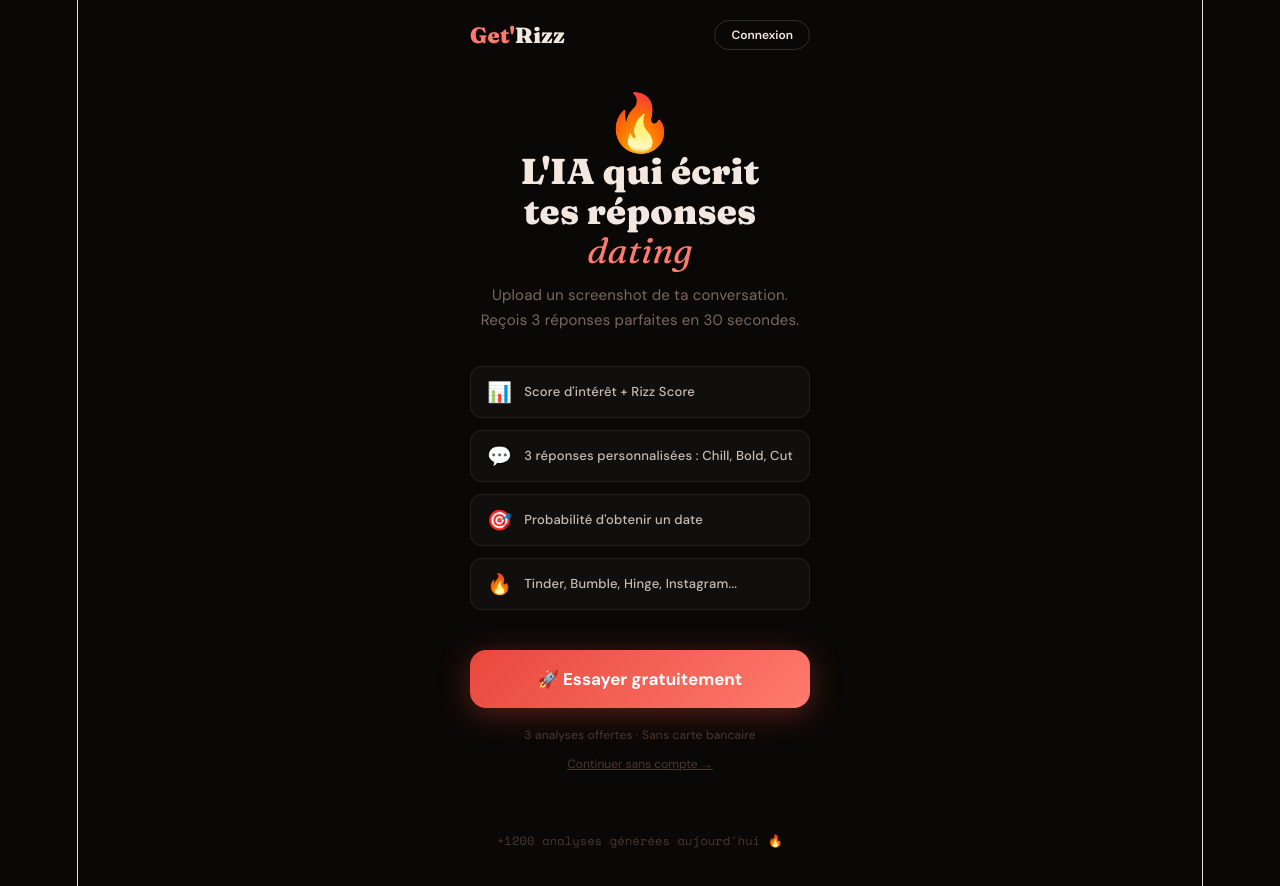
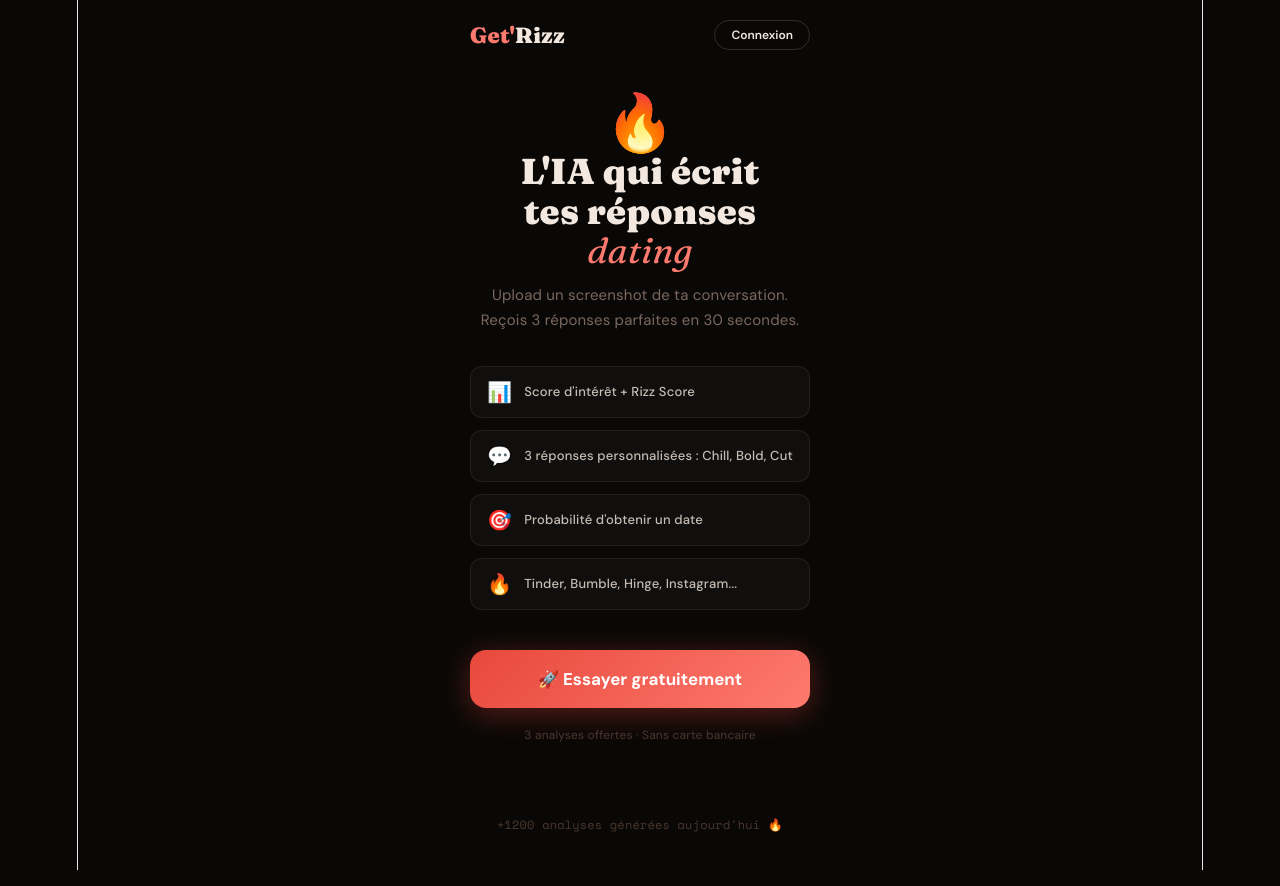
Before and after one commit to HyperHiveDEV/getrizz-app, a React (Vite) app: page / in a window 1280 px wide. Built offline with nearby package versions, Linux system fonts and the light colour scheme.

Commit message:
remove skip on landing

```diff
--- a/src/App.jsx
+++ b/src/App.jsx
@@ -1271,7 +1271,7 @@ function LandingPage({ onStart, onSkip }) {
         </div>
         <button onClick={onStart} style={{width:"100%",maxWidth:340,padding:"18px",background:"linear-gradient(135deg,#E8483C,#FF7A6E)",border:"none",borderRadius:16,color:"#fff",fontSize:17,fontWeight:700,cursor:"pointer",fontFamily:"'DM Sans',sans-serif",boxShadow:"0 6px 30px rgba(232,72,60,.35)",marginBottom:14}}>🚀 Essayer gratuitement</button>
         <div style={{fontSize:12,color:"#4A3830",marginBottom:8}}>3 analyses offertes · Sans carte bancaire</div>
-        <button onClick={onSkip} style={{background:"transparent",border:"none",color:"#4A3830",fontSize:12,cursor:"pointer",fontFamily:"'DM Sans',sans-serif",textDecoration:"underline"}}>Continuer sans compte →</button>
+
       </div>
       <div style={{padding:"16px 24px 32px",textAlign:"center"}}>
         <div style={{fontSize:12,color:"#4A3830",fontFamily:"'Space Mono',monospace"}}>+1200 analyses générées aujourd'hui 🔥</div>
```
